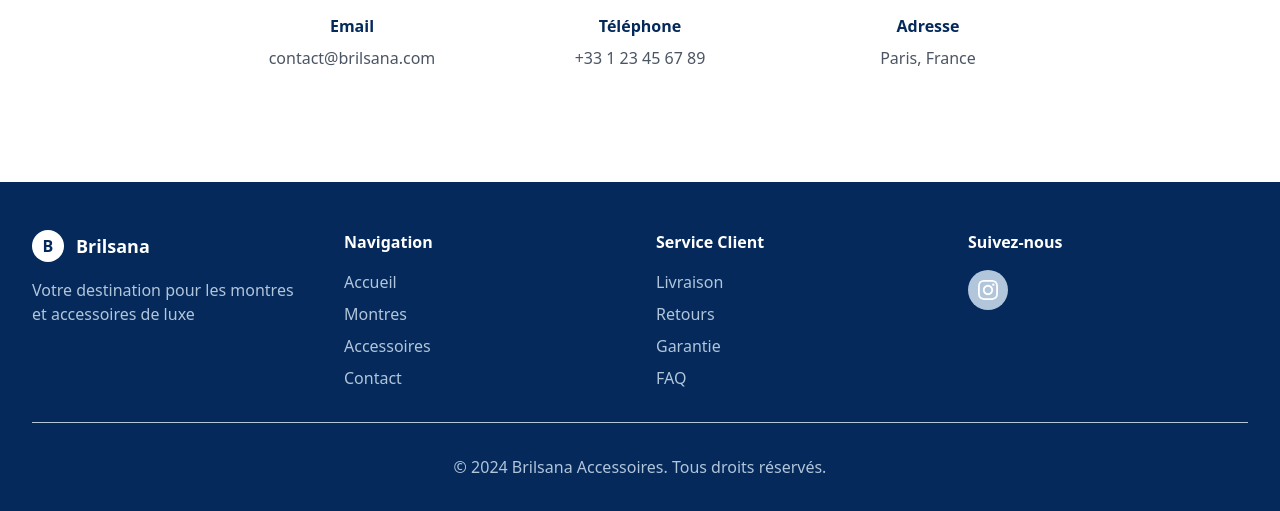
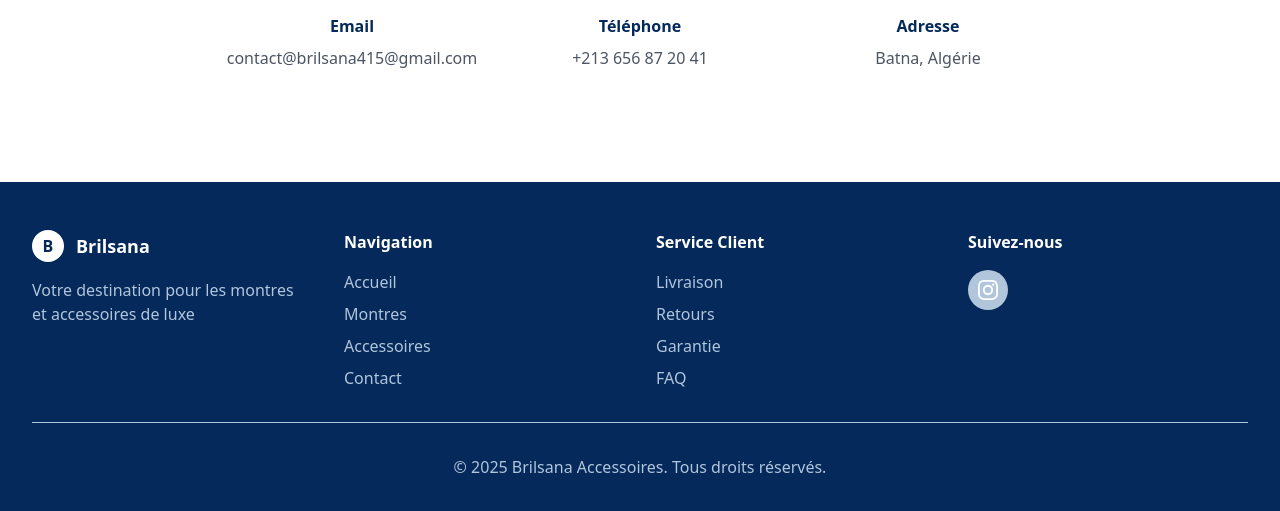
Before and after one commit to sben67074-hue/my-site, a plain HTML site: page index.html in a window 1280 px wide. Shown: the part 2819-3330 px from the top of the page. Drawn offline with nearby package versions, Linux system fonts and the light colour scheme; files whose address does not match are found by name.

Commit message:
Update index.html

```diff
--- a/index.html
+++ b/index.html
@@ -180,7 +180,7 @@
                         </svg>
                     </div>
                     <h3 class="font-semibold text-navy mb-2">Email</h3>
-                    <p class="text-gray-600">contact@brilsana.com</p>
+                    <p class="text-gray-600">contact@brilsana415@gmail.com</p>
                 </div>
 
                 <div class="flex flex-col items-center">
@@ -190,7 +190,7 @@
                         </svg>
                     </div>
                     <h3 class="font-semibold text-navy mb-2">Téléphone</h3>
-                    <p class="text-gray-600">+33 1 23 45 67 89</p>
+                    <p class="text-gray-600">+213 656 87 20 41</p>
                 </div>
 
                 <div class="flex flex-col items-center">
@@ -201,7 +201,7 @@
                         </svg>
                     </div>
                     <h3 class="font-semibold text-navy mb-2">Adresse</h3>
-                    <p class="text-gray-600">Paris, France</p>
+                    <p class="text-gray-600">Batna, Algérie</p>
                 </div>
             </div>
         </div>
@@ -255,7 +255,7 @@
             </div>
 
             <div class="border-t border-sky mt-8 pt-8 text-center text-sky">
-                <p>&copy; 2024 Brilsana Accessoires. Tous droits réservés.</p>
+                <p>&copy; 2025 Brilsana Accessoires. Tous droits réservés.</p>
             </div>
         </div>
     </footer>
```
